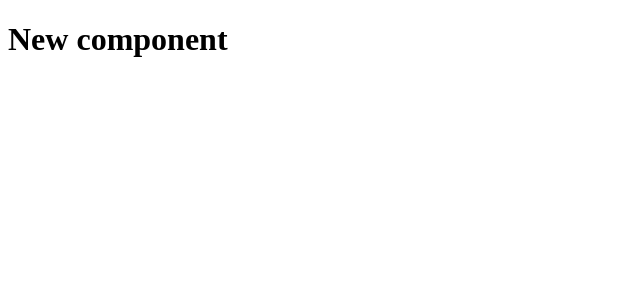
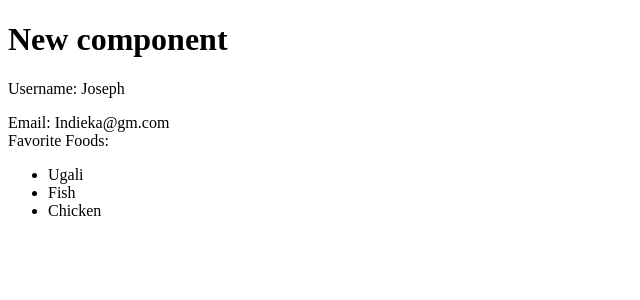
Before and after one commit to indieka900/learning-react, a React (Vite) app: page / in a window 1280 px wide. Shown: the top 300 px of the page, without its empty margins (0-640 px from the left). Built offline with nearby package versions, Linux system fonts and the light colour scheme.

Commit message:
components

```diff
--- a/src/App.jsx
+++ b/src/App.jsx
@@ -1,5 +1,9 @@
+import { UserProfile } from './component/userProfile'
+
 export default function App(){
     return <div>
         <h1> New component</h1>
+        <UserProfile />
+
     </div>
 }
--- /dev/null
+++ b/src/component/userFavoriteFoods.jsx
@@ -0,0 +1,12 @@
+import { createElement } from "react";
+
+export function UserFavFoods (){
+    return createElement('section',{},
+        <span>Favorite Foods: </span>,
+        <br />,
+        <ul>
+            <li>Ugali</li>
+            <li>Fish</li>
+            <li>Chicken</li>
+        </ul>)
+}
--- /dev/null
+++ b/src/component/userProfile.jsx
@@ -0,0 +1,12 @@
+import { UserFavFoods} from './userFavoriteFoods'
+
+export function UserProfile(){
+    return <div id="user-profile">
+        <p>Username: Joseph</p>
+        <div>
+            <span>Email: </span>
+            <span>Indieka@gm.com</span>
+        </div>
+        <UserFavFoods />
+    </div>
+}
```
